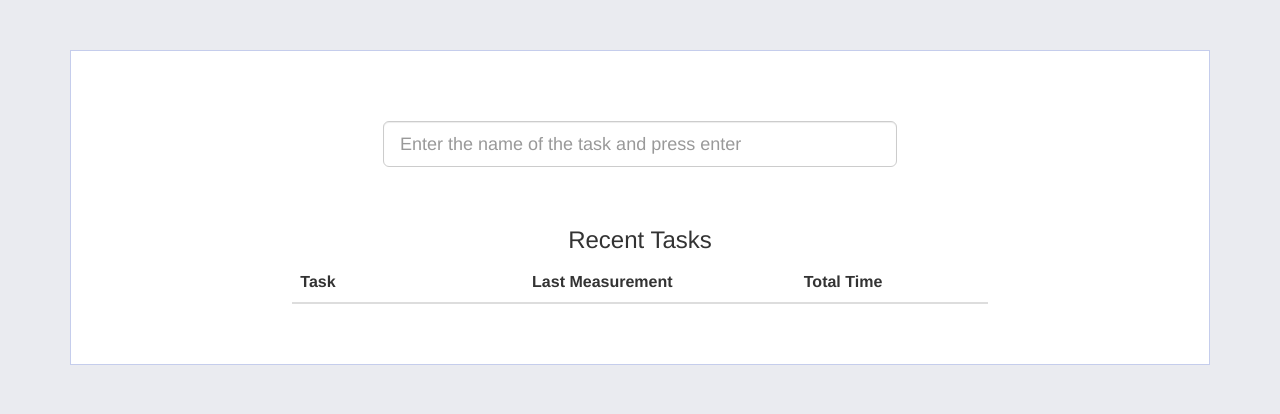
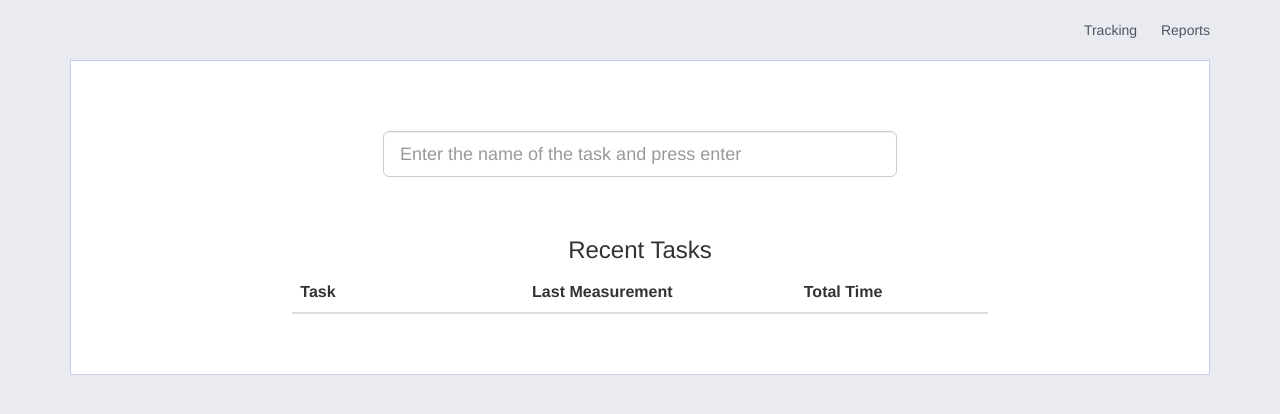
Before and after one commit to devnacho/timetracker, a website: page app/index.html in a window 1280 px wide. Drawn offline with nearby package versions, Linux system fonts and the light colour scheme; some packages are replaced by stand-ins of ours; a script that the page names is missing.

Commit message:
added navigation

```diff
--- a/app/css/style.css
+++ b/app/css/style.css
@@ -1,5 +1,4 @@
 body{
-  margin-top:50px;
   background: #EAEBF0;
 }
 
@@ -42,3 +41,13 @@ body{
 form #new-measurement-submit{
   visibility: hidden;
 }
+
+
+nav.main-navigation{
+  margin:20px 0;
+  text-align:right;
+}
+nav.main-navigation a{
+  margin-left:20px;
+  color: #4A5763;
+}
--- a/app/index.html
+++ b/app/index.html
@@ -17,6 +17,14 @@
     <div id="header">
     </div>
     <div class="container">
+      <div class="row">
+        <div class="col-md-6 col-md-offset-6">
+          <nav class="main-navigation">
+            <a ui-sref="tracking">Tracking</a>
+            <a ui-sref="reporting">Reports</a>
+          </nav>
+        </div>
+      </div>
       <div id="main-region">
         <div ui-view></div>
       </div>
```
